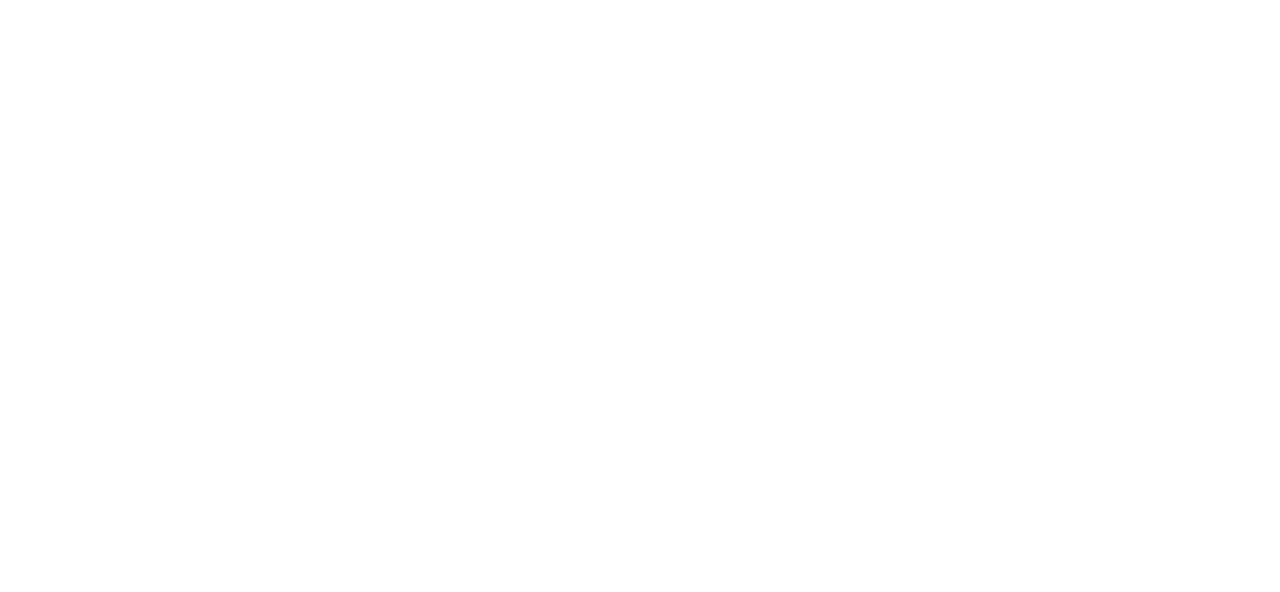
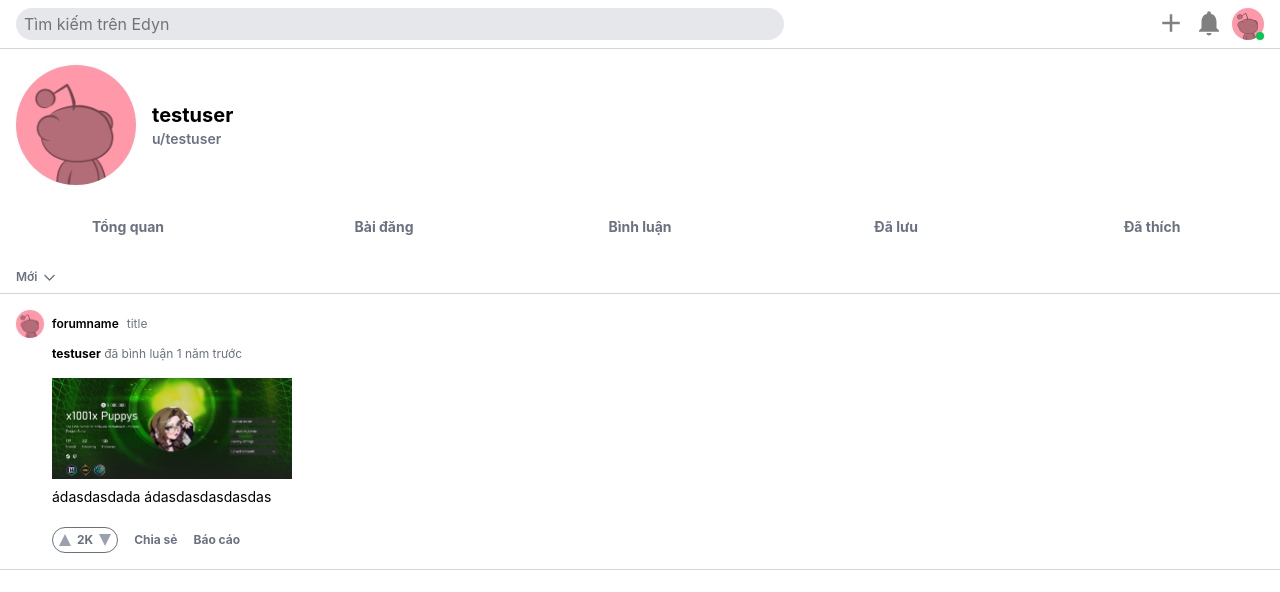
Before and after one commit to nmtuan291/edyn-fe, a React (Vite) app: page /profile/comment in a window 1280 px wide. Before the commit this address had no page. Shown: the top 592 px of the page. Built offline with nearby package versions, Linux system fonts and the light colour scheme.

Commit message:
Add profile page

```diff
--- a/package.json
+++ b/package.json
@@ -15,6 +15,7 @@
     "@mui/icons-material": "^7.1.2",
     "@mui/material": "^7.1.2",
     "@reduxjs/toolkit": "^2.8.2",
+    "@tailwindcss/vite": "^4.1.11",
     "react": "^19.1.0",
     "react-dom": "^19.1.0",
     "react-redux": "^9.2.0",
--- a/src/App.tsx
+++ b/src/App.tsx
@@ -20,9 +20,11 @@
 import Home from './pages/Home'
 import Layout from './layout'
 import BottomSheet from './components/BottomSheet'
+import UserProfile from './pages/UserProfile'
+import ProfileComment from './pages/UserProfile/ProfileComment'
+import UpvotedThreads from './pages/UserProfile/UpvotedThreads'
 
 function App() {
-  const [count, setCount] = useState(0)
 
   return (
     <Routes>
@@ -34,7 +36,7 @@
           <Route path='privacy' element={<Privacy />} />
           <Route path='preferences' element={<Preferences />} />
         </Route>
-        <Route path="/test" element={<BottomSheet title="test">
+        {/* <Route path="/test" element={<BottomSheet title="test">
           <div>
             <input placeholder='asdasd'></input>
             <input placeholder='asdasd'></input>
@@ -43,7 +45,11 @@
             <input placeholder='asdasd'></input>
             <p className="h-3xl border p-50">asdasdadasdas</p>
           </div>
-        </BottomSheet>}></Route>
+        </BottomSheet>}></Route> */}
+        <Route path="/profile" element={<UserProfile />}>
+          <Route path="comment" element={<ProfileComment />}/>
+          <Route path="upvoted" element={<UpvotedThreads />}/>
+        </Route>
       </Route>
     </Routes>
   )
--- /dev/null
+++ b/src/components/ProfileCommentBox/index.tsx
@@ -0,0 +1,63 @@
+import testAvatar from "../ThreadCard/avatar_default_0.png";
+import testImage from "../ThreadCard/test_image.png";
+
+
+const ProfileCommentBox: React.FC = () => {
+
+  return (
+    <div>
+      <div className="border-t border-b border-gray-300 p-4">
+        <div className="flex gap-2 text-xs items-center">
+          <img src={testAvatar} className="w-7 rounded-full"/>
+          <span className="font-semibold">forumname</span>
+          <span className="text-gray-500">title</span>
+        </div>
+        <div className="px-9 py-2 hidden">
+          <div className="text-xs">
+            <span className="font-bold">testuser</span>
+            <span className="text-gray-500"> đã trả lời </span>
+            <span className="font-bold">testuser02</span>
+            <span className="text-gray-500"> 1 năm trước</span>
+          </div>
+        </div>
+        <div className="px-9 py-2">
+          <div className="text-xs">
+            <span className="font-bold">testuser</span>
+            <span className="text-gray-500"> đã bình luận </span>
+            <span className="text-gray-500"> 1 năm trước</span>
+          </div>
+        </div>
+        <div className="px-9 py-2 text-sm">
+          <img src={testImage} className="w-60 mb-2"></img>
+          <p>
+            ádasdasdada
+            ádasdasdasdasdas
+          </p>
+        </div>
+        <div className="flex gap-4 mt-3 text-xs font-bold text-gray-500 items-center px-9">
+            <div className="border flex items-center rounded-3xl">
+                <svg
+                    className="w-6 h-6 text-gray-400 hover:text-orange-500 cursor-pointer"
+                    fill="currentColor"
+                    viewBox="0 0 20 20"
+                >
+                    <polygon points="10,5 5,15 15,15" />
+                </svg>
+                <p>2K</p>
+                <svg
+                    className="w-6 h-6 text-gray-400 hover:text-blue-500 cursor-pointer"
+                    fill="currentColor"
+                    viewBox="0 0 20 20"
+                >
+                    <polygon points="10,15 5,5 15,5" />
+                </svg>
+            </div>
+            <p className="cursor-pointer">Chia sẻ</p>
+            <p className="cursor-pointer">Báo cáo</p>
+        </div>
+      </div>
+    </div>
+  )
+}
+
+export default ProfileCommentBox;
--- /dev/null
+++ b/src/pages/UserProfile/ProfileComment/index.tsx
@@ -0,0 +1,20 @@
+import ProfileCommentBox from "../../../components/ProfileCommentBox";
+import testAvatar from "../../../components/ThreadCard/avatar_default_0.png";
+import testImage from "../../../components/ThreadCard/test_image.png";
+
+const ProfileComment: React.FC = () => {
+
+  return (
+    <div className="">
+      <button className="flex items-center gap-1 text-xs mt-4 font-semibold text-gray-500 p-2 ml-2">
+        <p>Mới</p>
+        <svg width="15" height="15" viewBox="0 0 24 24" fill="none" className="rotate-90">
+          <path d="M8 4l8 8-8 8" stroke="currentColor" strokeWidth="2" fill="none" />
+        </svg>
+      </button>
+      <ProfileCommentBox />
+    </div>
+  )
+}
+
+export default ProfileComment;
--- /dev/null
+++ b/src/pages/UserProfile/UpvotedThreads/index.tsx
@@ -0,0 +1,14 @@
+import ThreadCard from "../../../components/ThreadCard"
+
+const UpvotedThreads: React.FC = () => {
+
+  return (
+    <div>
+      <ThreadCard />
+      <ThreadCard />
+      <ThreadCard />
+    </div>
+  )
+}
+
+export default UpvotedThreads;
--- /dev/null
+++ b/src/pages/UserProfile/index.tsx
@@ -0,0 +1,31 @@
+import type React from "react";
+import testAvatar from "../../components/ThreadCard/avatar_default_0.png";
+
+import { NavLink, Outlet } from "react-router-dom";
+
+const UserProfile: React.FC = () => {
+
+  return (
+    <div>
+      <div className="flex gap-4 items-center p-2 md:p-4">
+        <img src={testAvatar} className="w-30 rounded-full"/>
+        <div>
+          <p className="font-bold text-xl">testuser</p>
+          <p className="text-gray-500 font-semibold text-sm">u/testuser</p>
+        </div>
+      </div>
+      <div className="flex mt-2">
+        <NavLink to="" className="p-2 w-full text-sm text-center font-bold text-gray-500">Tổng quan</NavLink>
+        <NavLink to="" className="p-2 w-full text-sm text-center font-bold text-gray-500">Bài đăng</NavLink>
+        <NavLink to="comment" className="p-2 w-full text-sm text-center font-bold text-gray-500">Bình luận</NavLink>
+        <NavLink to="" className="p-2 w-full text-sm text-center font-bold text-gray-500">Đã lưu</NavLink>
+        <NavLink to="" className="p-2 w-full text-sm text-center font-bold text-gray-500">Đã thích</NavLink>
+      </div>
+      <div>
+          <Outlet />
+      </div>
+    </div>
+  )
+}
+
+export default UserProfile;
--- a/src/pages/UserSetting/index.tsx
+++ b/src/pages/UserSetting/index.tsx
@@ -10,10 +10,10 @@
         <div className="px-6 py-10">
             <h1 className="text-3xl font-bold">Thiết lập</h1>
             <div className="mt-3 flex justify-center">
-                <NavLink to="/settings/account" className="p-2 w-full text-sm text-center font-bold text-gray-500">Tài khoản</NavLink>
-                <NavLink to="/settings/profile" className="p-2 w-full text-sm text-center font-bold text-gray-500">Hồ sơ</NavLink>
-                <NavLink to="/settings/privacy" className="p-2 w-full text-sm text-center font-bold text-gray-500">Quyền riêng tư</NavLink>
-                <NavLink to="/settings/preferences" className="p-2 w-full text-sm text-center font-bold text-gray-500">Tùy chọn</NavLink>
+                <NavLink to="account" className="p-2 w-full text-sm text-center font-bold text-gray-500">Tài khoản</NavLink>
+                <NavLink to="profile" className="p-2 w-full text-sm text-center font-bold text-gray-500">Hồ sơ</NavLink>
+                <NavLink to="privacy" className="p-2 w-full text-sm text-center font-bold text-gray-500">Quyền riêng tư</NavLink>
+                <NavLink to="preferences" className="p-2 w-full text-sm text-center font-bold text-gray-500">Tùy chọn</NavLink>
             </div>
             <Outlet></Outlet>
         </div>
```
Also changed, not shown: 1 other file (tests, documents, lock files or other folders).
